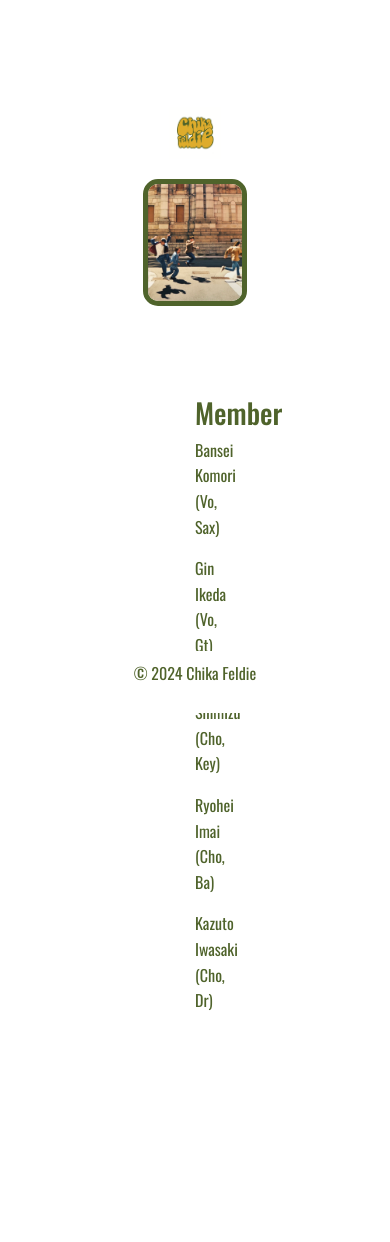
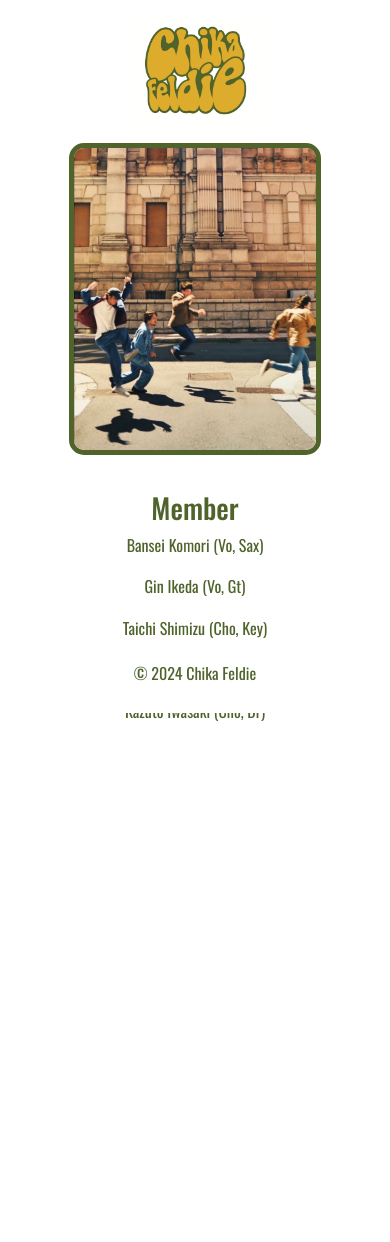
Before and after one commit to DonnyHaruway/ChikaFeldieSite, a Flask app: page / in a window 390 px wide. Shown: the part 131-1373 px from the top of the page. After the commit the page ends 852 px from the top, so only its background shows below. Run offline with Flask 3, Linux system fonts and the light colour scheme; some libraries are stand-ins or nearby versions.

Commit message:
[Add] index

```diff
--- a/static/css/styles.css
+++ b/static/css/styles.css
@@ -23,7 +23,7 @@ main {
 
 /* 各ページの余白を設定する */
 .content-box {
-    background-color: white;
+    background-color:white;
     color: rgb(79, 99, 43);
     margin: 0px;
     border: 0px;
@@ -68,17 +68,21 @@ h5 {
 /* index.html */
 
 .band-photo {
-    background-color: transparent; /* 透明に設定 */
-    margin: 0px;
-    border: 0px;
-    padding: 0px;
+    margin: 0 auto; /* 余白を調整 */
+    border: 5%;
+    padding: 0%;
+    width: 50%;
+    height: auto;
+    display: block;
 }
 
-.band-photo img {
-    max-width: 0px;
-    height: auto;
-    border: 0px;
-    border-radius: 10px;
+.band-logo {
+     margin: 0 auto; /* 余白を調整 */
+     border: 0;
+     padding: 0%;
+     width: 30%;
+     height: auto;
+     display: block;
 }
 
 .member-list {
@@ -86,16 +90,15 @@ h5 {
     border: 100px;
     margin: 80px;
     background-color: white;
+    text-align: center;
 }
 
 .band-photo {
-    max-width: 30%;
     border: 0px solid #fff;
     border-radius: 10px;
 }
 
 .band-logo {
-    max-width: 15%; /* 画像の幅を15%に設定（必要に応じて変更してください） */
     height: auto; /* アスペクト比を維持して高さを自動調整 */
     display: block;
     margin: auto auto 50px;
@@ -152,20 +155,49 @@ h5 {
 @media (max-width: 768px) {
     main {
         padding-top: 240px; /* ヘッダーの高さ分だけ余白を追加 */
+        padding-bottom: 10%;
+        border-bottom: 0%;
+        background-color: white;
     }
 
     .header {
         padding: 10px 0; /* ヘッダーのパディングを調整 */
     }
 
+    .content-box {
+        background-color:white;
+        color: rgb(79, 99, 43);
+        margin: 50px auto 0;
+        border: 0;
+        padding: 0;
+        width: 100%;
+    }
+
     .band-photo {
-        max-width: 80%; /* 画像の幅を小さなデバイスに合わせて調整 */
-        margin: 10px auto; /* 余白を調整 */
+        margin: 0 auto; /* 余白を調整 */
+        border: 5%;
+        padding: 0%;
+        width: 70%;
+        height: auto;
+        display: block;
     }
 
     .band-logo {
-        max-width: 40%; /* 画像の幅を小さなデバイスに合わせて調整 */
-        margin: 10px auto; /* 余白を調整 */
+         margin: 0 auto; /* 余白を調整 */
+         border: 0;
+         padding: 0%;
+         width: 40%;
+         height: auto;
+         display: block;
+    }
+
+    .member-list {
+        text-align: center;
+        width: 80%;
+        padding: auto;
+        border: 5%;
+        margin: 10% auto;
+
     }
 
     .footer {
--- a/templates/base.html
+++ b/templates/base.html
@@ -36,7 +36,7 @@
             </nav>
         </div>
     </header>
-    <main class="container my-5" style="padding-top: 80px;">
+    <main class="container" style="padding-top: 80px;">
     <div class="content-box">
         {% block content %}
         {% endblock %}
--- a/templates/index.html
+++ b/templates/index.html
@@ -3,12 +3,8 @@
 {% block title %}Chika Feldie - Top{% endblock %}
 
 {% block content %}
-<div class="container text-center">
-    <img class="band-logo" src="{{ url_for('static', filename='img/バンドロゴ白.png') }}" alt="logo Image" class="img-fluid">
-</div>
-<div class="container text-center">
-    <img class="band-photo rounded-border" src="{{ url_for('static', filename='img/アー写1.jpg') }}" alt="Band Photo" class="img-fluid">
-</div>
+<img class="band-logo" src="{{ url_for('static', filename='img/バンドロゴ白.png') }}" alt="logo Image" class="img-fluid">
+<img class="band-photo rounded-border" src="{{ url_for('static', filename='img/アー写1.jpg') }}" alt="Band Photo" class="img-fluid">
 <!--スペースちゃんと作ること。-->
 <div class="member-list">
     <h3>Member</h3>
```
